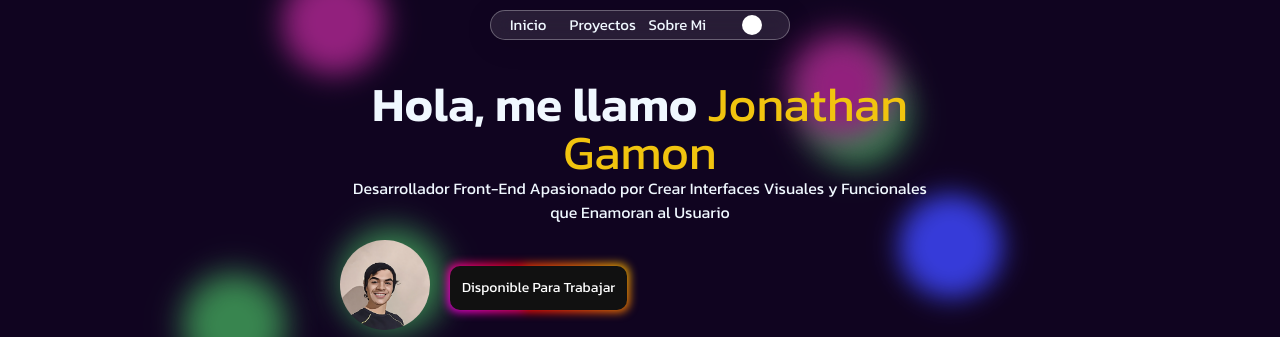
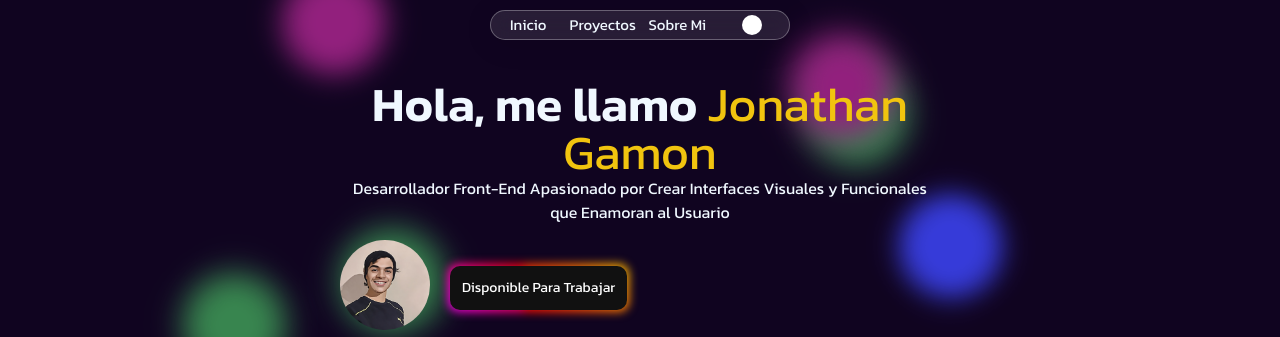
Before and after one commit to JonathanGamon95/Mi_portafolio, a website: page index.html in a window 1280 px wide. Shown: the top 337 px of the page. Drawn offline with nearby package versions, Linux system fonts and the light colour scheme.

Commit message:
correcciones visuales

```diff
--- a/index.html
+++ b/index.html
@@ -50,7 +50,7 @@
         <p class="row-start-3 text-center" style="margin: auto;">Desarrollador Front-End Apasionado por Crear Interfaces Visuales y Funcionales que Enamoran al Usuario</p>
 
         <div class="cont-img-perfil-ext row-start-4 flex">
-            <div class="cont-img-perfil  w-[60px] h-[60px] sm:w-[90px] sm:h-[90px] rounded-full overflow-hidden" style="margin: auto 0;"><img src="./src/assest/imagenes/inicio/foto-dibujo.png" alt="foto-perfil"></div>
+            <div class="cont-img-perfil w-[60px] h-[60px] sm:w-[90px] sm:h-[90px] rounded-full overflow-hidden mt-auto mb-0"><img class="w-full h-full object-cover object-center" src="./src/assest/imagenes/inicio/foto-dibujo.png" alt="foto-perfil"></div>
             <div class="disponibilidad text-sm rounded-full p-3" style="margin: auto auto 10px 20px;">Disponible Para Trabajar</div>
         </div>
 
```
Also changed, not shown: src/output.css.
